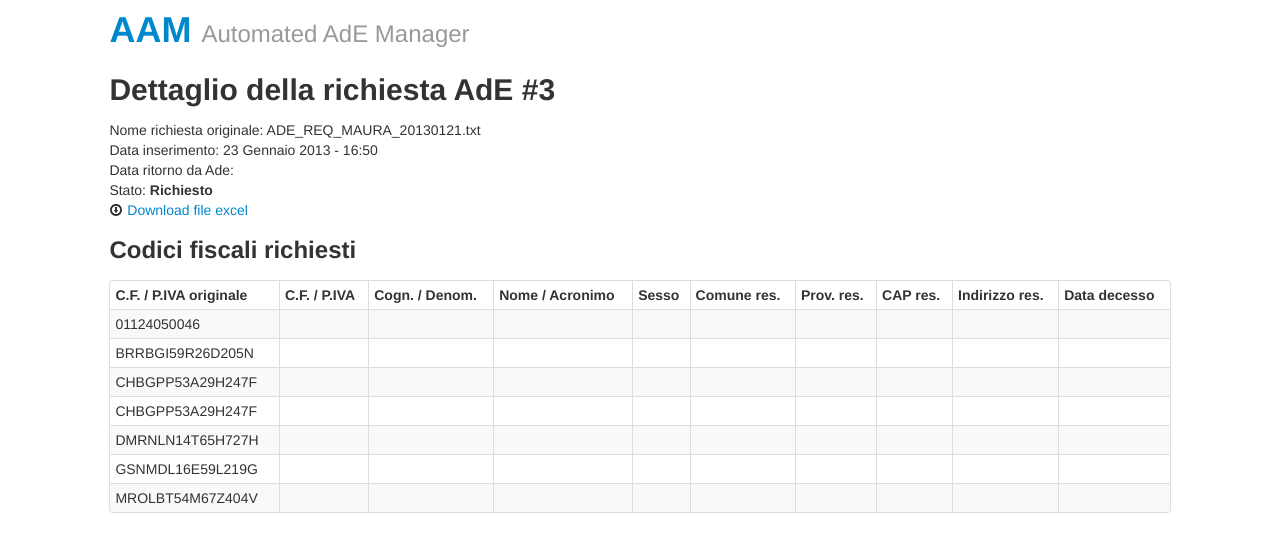
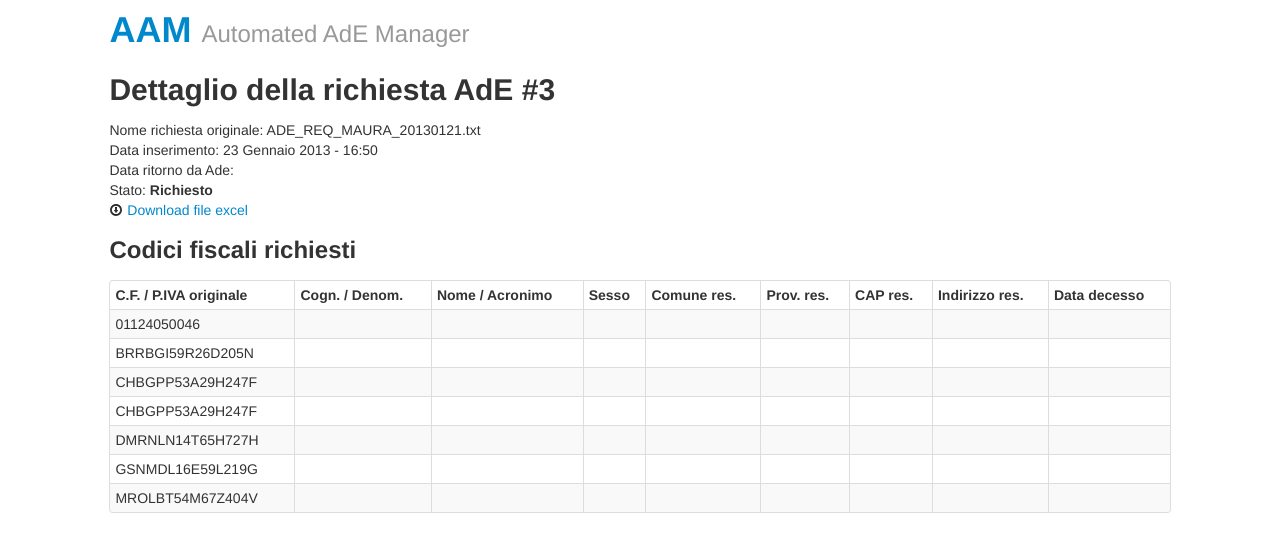
Before and after one commit to duttoluca/aam, a Django app: page /ade/3/ in a window 1280 px wide. Shown: the top 552 px of the page. Run offline with Django 3.2, Linux system fonts and the light colour scheme; data comes from the database, SQL or seed files in the repository; parts of the project's set-up code (start-up, migrations or seed data) failed here and were passed over; some libraries are stand-ins or nearby versions.

Commit message:
rinominato template

```diff
--- a/aam/dj_static_archive/css/aam.css
+++ b/aam/dj_static_archive/css/aam.css
@@ -1,4 +1,4 @@
-#id_honeypot {
+/* #id_honeypot {
 	display:none;
 }
 
@@ -61,4 +61,4 @@ div .even{
 .comment{
 	padding:5px 10px 5px 10px;
 	border-bottom:1px solid #EEE;
-}
+} */
--- a/aam/settings.py
+++ b/aam/settings.py
@@ -10,7 +10,7 @@ ADE_ARCHIVE_DIR = r'C:\ADE\ARCHIVE'
 
 DEBUG = True
 TEMPLATE_DEBUG = DEBUG
-DEBUG_TOOLBAR_ENABLED = False
+DEBUG_TOOLBAR_ENABLED = True
 
 APPEND_SLASH = True
 FILE_CHARSET = 'ISO-8859-1'
--- a/ade/templates/ade/ade_request_detail.html
+++ b/ade/templates/ade/ADE_request_detail.html
@@ -19,7 +19,7 @@
 		<thead>
 			<tr>
 				<th>C.F. / P.IVA originale</th>
-				<th>C.F. / P.IVA</th>
+				<!-- <th>C.F. / P.IVA</th>   -->
 				<th>Cogn. / Denom.</th>
 				<th>Nome / Acronimo</th>
 				<th>Sesso</th>
@@ -36,7 +36,7 @@
 			{% with indirizzo=detail.sedime_residenza|add:" "|add:detail.nome_via_residenza|add:" "|add:detail.civico_residenza %}
 			<tr>
 				<td>{{ detail.cfisc_orig }}</td>
-				<td>{{ detail.cfisc }}</td>
+				<!--  <td>{{ detail.cfisc }}</td> -->
 				<td>{{ detail.cognome_denominazione }}</td>
 				<td>{{ detail.nome_acronimo }}</td>
 				<td>{{ detail.sesso }}</td>
```
Also changed, not shown: README.md.
